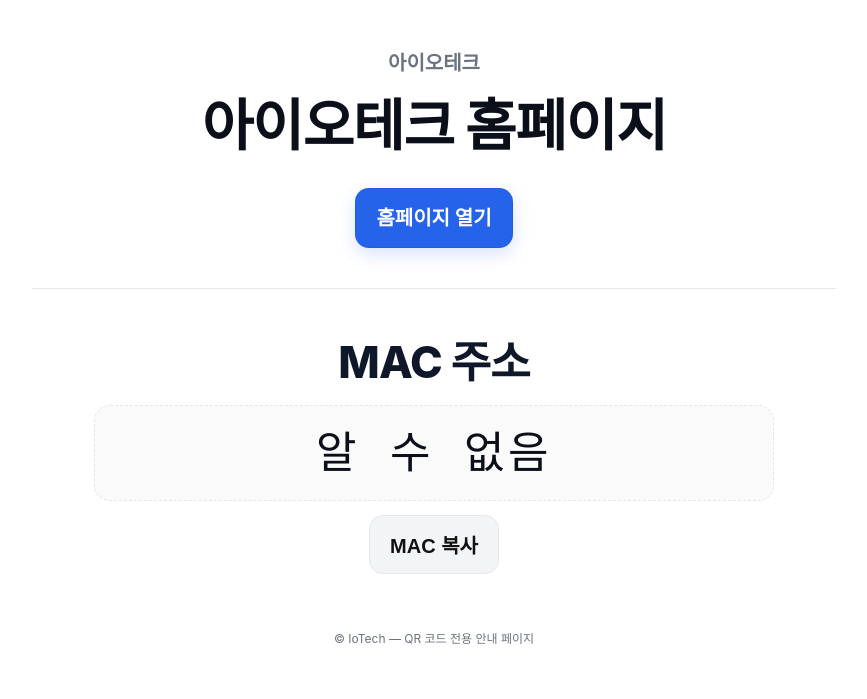
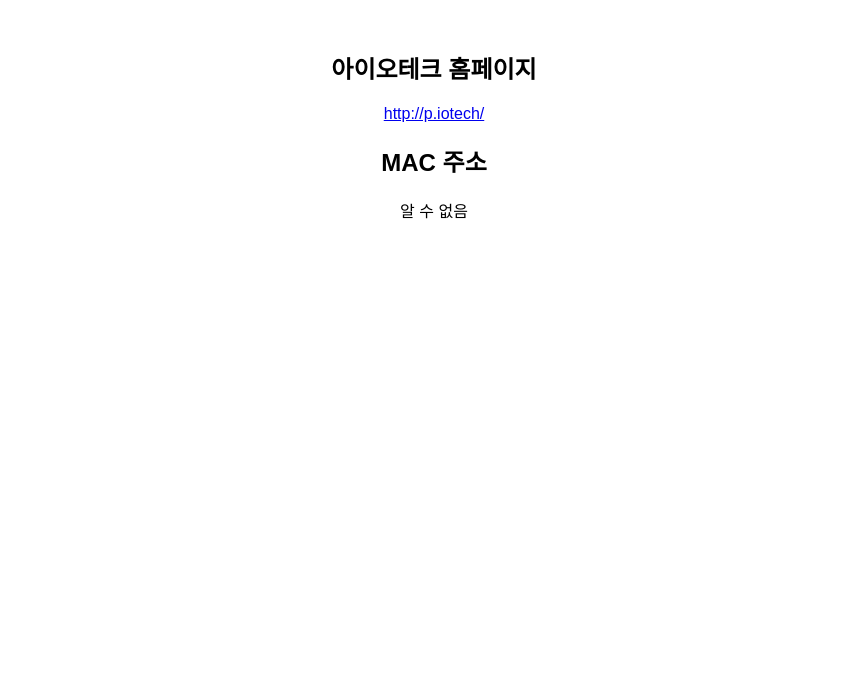
Before and after one commit to iotechmainadmin/IoTech-info, a plain HTML site: page index.html in a window 1280 px wide. Shown: the whole page, without its empty margins (206-1073 px from the left). Drawn offline with Linux system fonts and the light colour scheme.

Commit message:
Update index to the first.html

```diff
--- a/index.html
+++ b/index.html
@@ -1,155 +1,24 @@
 <!DOCTYPE html>
-<html lang="ko">
+<html>
 <head>
   <meta charset="utf-8">
-  <meta name="viewport" content="width=device-width, initial-scale=1">
-  <title>아이오테크 제품 정보</title>
-  <style>
-    :root {
-      --bg: #ffffff;
-      --fg: #0b0f19;
-      --muted: #6b7280;
-      --primary: #0f172a;
-      --accent: #2563eb;
-      --border: #e5e7eb;
-    }
-    * { box-sizing: border-box; }
-    html, body {
-      margin: 0; padding: 0;
-      background: var(--bg); color: var(--fg);
-      font-family: -apple-system, BlinkMacSystemFont, "Segoe UI", Roboto, "Noto Sans KR", Arial, "Apple SD Gothic Neo", "Malgun 고딕", "맑은 고딕", sans-serif;
-      line-height: 1.5;
-    }
-    .wrap {
-      max-width: 900px;
-      margin: 0 auto;
-      padding: clamp(16px, 5vw, 48px);
-    }
-    .brand {
-      text-align: center;
-      font-size: clamp(14px, 4vw, 20px);
-      color: var(--muted);
-      margin-bottom: 6px;
-      font-weight: 600;
-    }
-    header h1 {
-      font-weight: 800;
-      letter-spacing: -0.02em;
-      font-size: clamp(28px, 8vw, 56px);
-      margin: 0 0 clamp(10px, 3vw, 20px);
-      text-align: center;
-    }
-    .linkbox {
-      text-align: center;
-      margin-bottom: clamp(18px, 6vw, 36px);
-    }
-    .btn {
-      display: inline-block;
-      text-decoration: none;
-      background: var(--accent);
-      color: #fff;
-      font-weight: 700;
-      padding: 14px 20px;
-      border-radius: 14px;
-      border: 1px solid rgba(0,0,0,0.06);
-      box-shadow: 0 6px 18px rgba(37, 99, 235, 0.18);
-      font-size: clamp(15px, 4vw, 20px);
-    }
-    .btn:active { transform: translateY(1px); }
-    hr {
-      height: 1px; border: 0; background: var(--border);
-      margin: clamp(18px, 6vw, 40px) 0;
-    }
-    .label {
-      text-align: center;
-      font-weight: 800;
-      letter-spacing: -0.02em;
-      color: var(--primary);
-      font-size: clamp(24px, 7vw, 44px);
-      margin: 0 0 10px;
-    }
-    .mac {
-      text-align: center;
-      font-family: ui-monospace, SFMono-Regular, Menlo, Monaco, Consolas, "Courier New", monospace;
-      font-size: clamp(22px, 7vw, 44px);
-      letter-spacing: 0.08em;
-      padding: 14px 18px;
-      border: 1px dashed var(--border);
-      border-radius: 16px;
-      background: #fafafa;
-      margin: 0 auto;
-      max-width: 680px;
-      user-select: all;
-      word-break: break-word;
-    }
-    .actions {
-      margin-top: 14px;
-      text-align: center;
-    }
-    .ghost {
-      background: #f3f4f6;
-      color: #111;
-      box-shadow: none;
-      border: 1px solid var(--border);
-    }
-    footer {
-      margin-top: clamp(24px, 6vw, 56px);
-      text-align: center;
-      color: var(--muted);
-      font-size: 12px;
-    }
-  </style>
+  <title>아이오테크 회사 정보</title>
+</head>
+<body style="font-family:sans-serif; text-align:center; margin-top:50px;">
+  <h2>아이오테크 홈페이지</h2>
+  <p><a href="http://p.iotech/" target="_blank">http://p.iotech/</a></p>
+  <h2>MAC 주소</h2>
+  <p id="mac-address">알 수 없음</p>
+
   <script>
     function getQueryParam(param) {
       const urlParams = new URLSearchParams(window.location.search);
       return urlParams.get(param);
     }
-    function normalizeMac(mac) {
-      if (!mac) return "";
-      mac = mac.trim().toUpperCase().replace(/-/g, ":");
-      return mac;
+    window.onload = () => {
+      const mac = getQueryParam("mac");
+      document.getElementById("mac-address").innerText = mac ? mac : "알 수 없음";
     }
-    function copyMac() {
-      const el = document.getElementById("mac-address");
-      const mac = el.textContent.trim();
-      if (!mac) return;
-      navigator.clipboard.writeText(mac).then(() => {
-        const btn = document.getElementById("copy-btn");
-        const old = btn.textContent;
-        btn.textContent = "복사됨 ✔";
-        setTimeout(()=> btn.textContent = old, 1200);
-      });
-    }
-    window.addEventListener("DOMContentLoaded", () => {
-      const mac = normalizeMac(getQueryParam("mac"));
-      document.getElementById("mac-address").textContent = mac || "알 수 없음";
-    });
   </script>
-</head>
-<body>
-  <div class="wrap">
-    <header>
-      <div class="brand">아이오테크</div>
-      <h1>아이오테크 홈페이지</h1>
-    </header>
-
-    <div class="linkbox">
-      <a class="btn" href="http://m.p-iot.kr/" target="_blank" rel="noopener">홈페이지 열기</a>
-    </div>
-
-    <hr>
-
-    <section>
-      <p class="label">MAC 주소</p>
-      <div class="mac" id="mac-address"></div>
-      <div class="actions">
-        <button id="copy-btn" class="btn ghost" onclick="copyMac()">MAC 복사</button>
-      </div>
-    </section>
-
-    <footer>
-      © IoTech — QR 코드 전용 안내 페이지
-    </footer>
-  </div>
 </body>
 </html>
```
